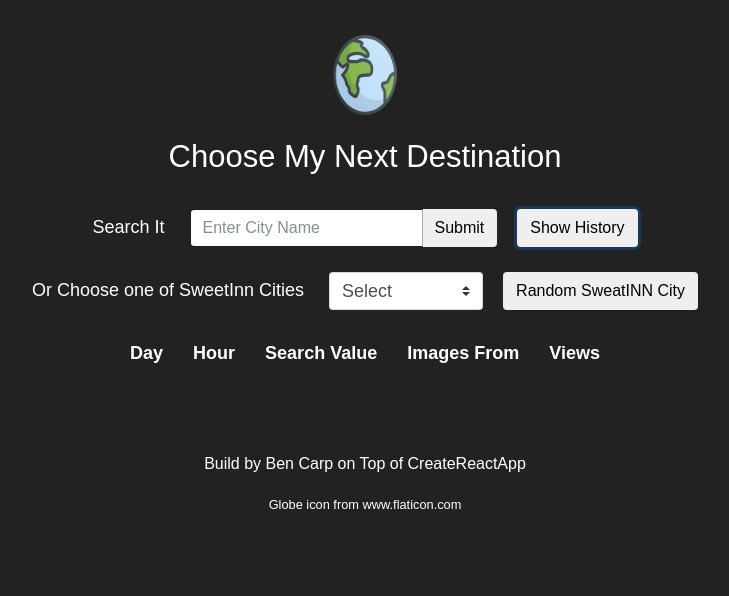
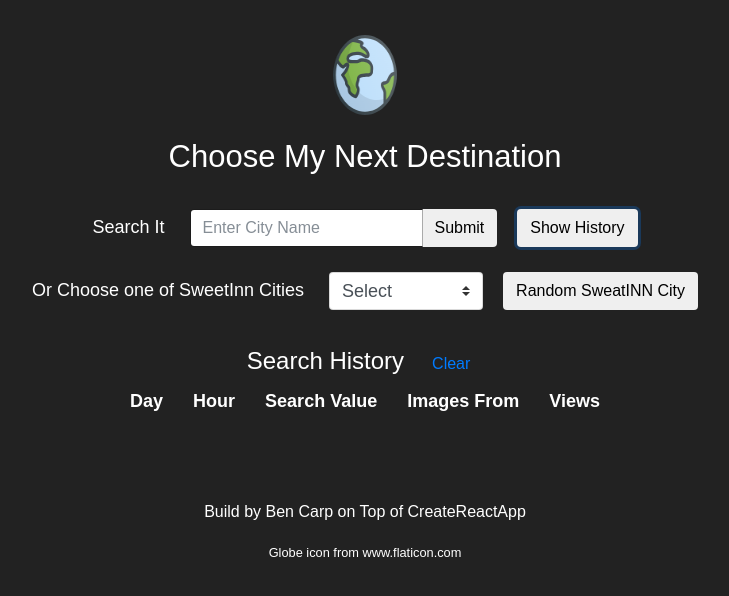
Before and after one commit to carpben/Choose-My-Next-Destination, a React (Create React App) app: page / in a window 1280 px wide. Both pictures are taken after a click on the button "Show History". Shown: the top 596 px of the page, without its empty margins (275-1004 px from the left). Built offline with nearby package versions, Linux system fonts and the light colour scheme.

Commit message:
Adding a clear-history feature

```diff
--- a/src/App.css
+++ b/src/App.css
@@ -37,11 +37,18 @@
   .App-controller .second-row .btn {
     margin-left: 20px; }
   .App-controller .HistoryDisplay {
-    margin: 20px auto; }
+    margin: 35px 0 20px 0; }
+    .App-controller .HistoryDisplay table {
+      margin: 0 auto; }
     .App-controller .HistoryDisplay th {
-      padding: 5px 15px; }
+      padding: 5px 15px;
+      text-align: center; }
     .App-controller .HistoryDisplay .history-row {
       cursor: pointer; }
+    .App-controller .HistoryDisplay h4 {
+      display: inline; }
+    .App-controller .HistoryDisplay .clear-history-btn {
+      margin-left: 15px; }
 
 .Presentation {
   margin-top: 80px;
--- a/src/App.js
+++ b/src/App.js
@@ -69,12 +69,16 @@ class App extends Component {
         this.setState({imagesToLoad:newValOfImagesToLoad} )
     }
 
+    clearHistory = () => {
+        this.setState({history:[]})
+    }
+
     render() {
         const presentation = <Presentation showMoreImages={this.showMoreImages} locationToPresent={this.state.locationToPresent} imgURLs={this.state.imgURLs} imagesToLoad={this.state.imagesToLoad} isLoading={this.state.isLoading}/>
         return (
           <div className="App">
               <Header />
-              <ControlPanel changeLocation={this.changeLocation} history={this.state.history}/>
+              <ControlPanel changeLocation={this.changeLocation} clearHistory={this.clearHistory} history={this.state.history}/>
               {this.state.locationToPresent ? presentation : ""}
               <Footer />
           </div>
--- a/src/App.scss
+++ b/src/App.scss
@@ -53,12 +53,24 @@
       }
   }
   .HistoryDisplay {
-      margin: 20px auto;
+      margin: 35px 0 20px 0;
+      table {
+          margin: 0 auto;
+      }
       th {
           padding: 5px 15px;
+          text-align: center;
       }
       .history-row {
           cursor: pointer;
+      }
+      h4 {
+          display: inline;
+      }
+      .clear-history-btn {
+          margin-left: 15px;
+        //   position: relative;
+        //   right: 209px
       }
   }
 }
--- a/src/_components/ControlPanel.js
+++ b/src/_components/ControlPanel.js
@@ -60,7 +60,7 @@ export default class ControlPanel extends Component {
                   <button className="btn" onClick={this.handleRandomClick}>Random SweatINN City</button>
             </div>
 
-          {this.state.showHistory? <HistoryDisplay history={this.props.history} goToNewLocation={this.goToNewLocation} /> : "" }
+          {this.state.showHistory? <HistoryDisplay clearHistory={this.props.clearHistory} history={this.props.history} goToNewLocation={this.goToNewLocation} /> : "" }
 
         </section>
       )
@@ -102,26 +102,30 @@ class HistoryDisplay extends Component {
     }
 
     render(){
+        const clearHistoryButton = <button onClick={this.props.clearHistory} type="button" className="btn btn-link clear-history-btn">Clear</button>
+        const header = <div><h4>Search History</h4>{clearHistoryButton}</div>
         const historyItems = this.props.history.map( (item) => {
             const min = item.min<10 ? `0${item.min}` : item.min
             return (
                 <tr onClick={ () => this.props.goToNewLocation(item.location) } className="history-row" key={item.day+item.hour+item.min +item.sec + item.msec}>
                     <td>{item.day}</td>
                     <td>{item.hour}:{min}</td>
-                    <td>
-                        {/* <a href='#goToCity' onClick={this.clickHandler}> */}
-                            {item.location}
-                        {/* </a> */}
-                    </td>
+                    <td>{item.location}</td>
                     <td>Flickr.com</td>
                     <td>{item.views}</td>
                 </tr>
         )})
         return (
-            <table className='HistoryDisplay'>
-                <thead><tr><th>Day</th><th>Hour</th><th>Search Value</th><th>Images From</th><th>Views</th></tr></thead>
-                <tbody>{historyItems}</tbody>
-            </table>
+            <div className='HistoryDisplay'>
+                {header}
+                <table>
+                    <thead><tr><th>Day</th><th>Hour</th><th>Search Value</th><th>Images From</th><th>Views</th></tr></thead>
+                    <tbody>
+                        {historyItems}
+                    </tbody>
+                </table>
+            </div>
+
         )
     }
 }
```
